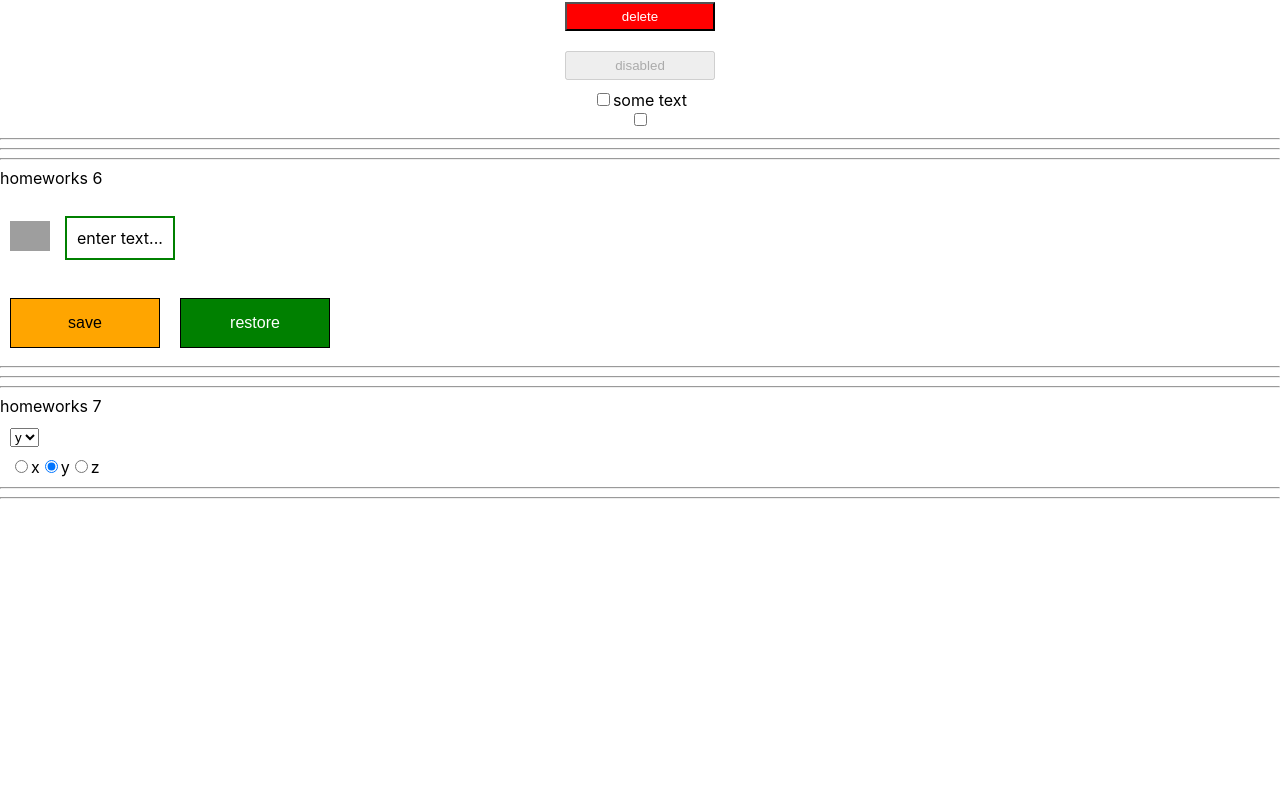
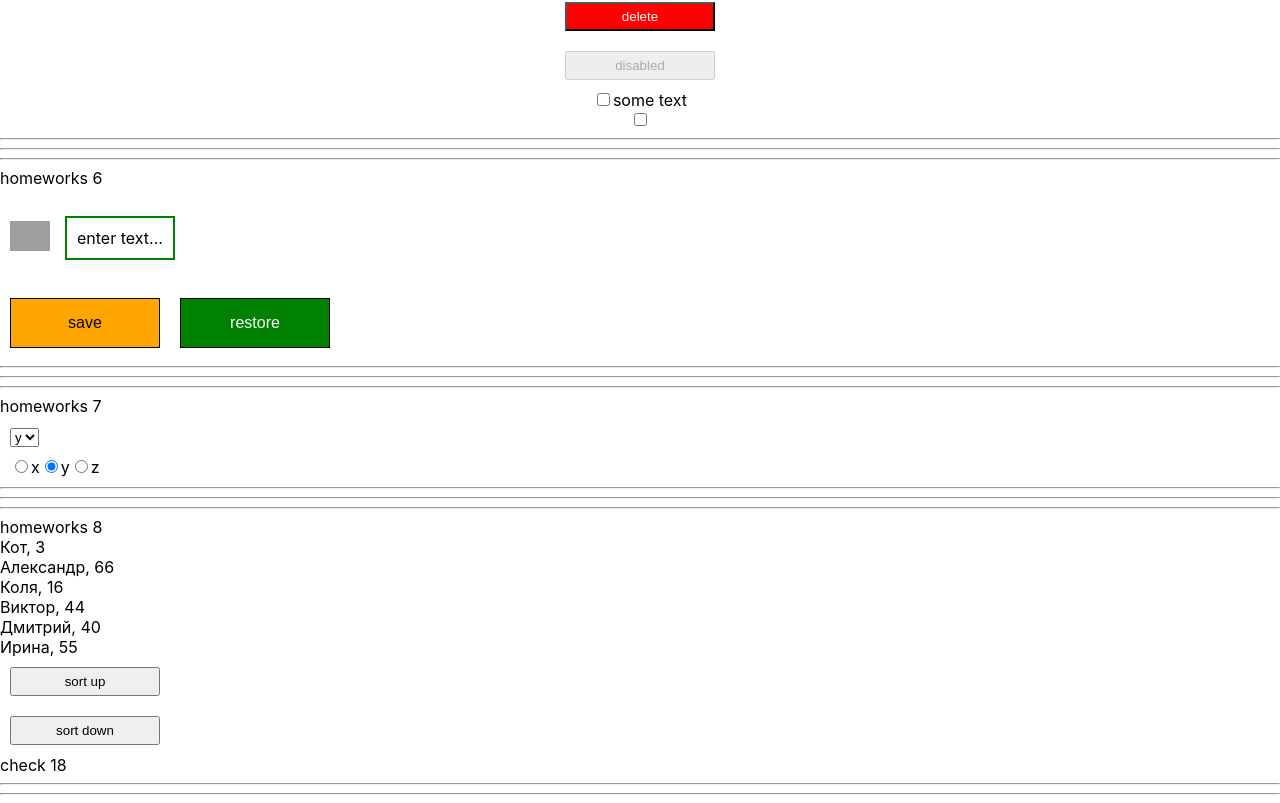
Before and after one commit to Crash2022/Samurai-Homeworks, a React (Create React App) app: page /#/pre-junior in a window 1280 px wide. Shown: the part 1058-1861 px from the top of the page. Before the commit the page ends 1565 px from the top, so only its background shows below. Built offline with nearby package versions, Linux system fonts and the light colour scheme; grey boxes are pictures that could not be loaded.

Commit message:
sort up & down done

```diff
--- a/src/p1-main/m1-ui/u1-app/App.tsx
+++ b/src/p1-main/m1-ui/u1-app/App.tsx
@@ -7,6 +7,7 @@ import HW4 from '../../../p2-homeworks/h4/HW4'
 import HW5 from "../../../p2-homeworks/h5-rrd-v6/HW5";
 import HW6 from "../../../p2-homeworks/h6/HW6";
 import HW7 from "../../../p2-homeworks/h7/HW7";
+import HW8 from "../../../p2-homeworks/h8/HW8";
 
 function App() {
     return (
@@ -19,7 +20,7 @@ function App() {
             <HW5/>
             <HW6/>
             <HW7/>
-
+            <HW8/>
         </div>
     )
 }
--- a/src/p2-homeworks/h8/HW8.tsx
+++ b/src/p2-homeworks/h8/HW8.tsx
@@ -2,7 +2,11 @@ import React, {useState} from 'react'
 import {homeWorkReducer} from './bll/homeWorkReducer'
 import SuperButton from '../h4/common/c2-SuperButton/SuperButton'
 
-// export type UserType =
+export type UserType = {
+    _id: number
+    name: string
+    age: number
+}
 
 const initialPeople = [
     {_id: 0, name: 'Кот', age: 3},
@@ -14,16 +18,17 @@ const initialPeople = [
 ]
 
 function HW8() {
-    const [people, setPeople] = useState<any>(initialPeople) // need to fix any
+    const [people, setPeople] = useState<Array<UserType>>(initialPeople) // need to fix any
 
     // need to fix any
-    const finalPeople = people.map((p: any) => (
+    const finalPeople = people.map((p: UserType) => (
         <div key={p._id}>
-            some name, age
+            {p.name}, {p.age}
         </div>
     ))
 
-    const sortUp = () => setPeople(homeWorkReducer(initialPeople, {type: 'sort', payload: 'up'}))
+    const sortUp = () => setPeople(homeWorkReducer(initialPeople, {type: 'SORT_UP', payload: 'up'}));
+    const sortDown = () => setPeople(homeWorkReducer(initialPeople, {type: 'SORT_DOWN', payload: 'down'}));
 
     return (
         <div>
@@ -34,7 +39,7 @@ function HW8() {
             {finalPeople}
 
             <div><SuperButton onClick={sortUp}>sort up</SuperButton></div>
-            <div>sort down</div>
+            <div><SuperButton onClick={sortDown}>sort down</SuperButton></div>
             check 18
 
             <hr/>
--- a/src/p2-homeworks/h8/bll/homeWorkReducer.ts
+++ b/src/p2-homeworks/h8/bll/homeWorkReducer.ts
@@ -1,8 +1,20 @@
-export const homeWorkReducer = (state: any, action: any): any => { // need to fix any
+import {UserType} from "../HW8";
+
+export const homeWorkReducer = (state: Array<UserType>, action: ActionsType): Array<UserType> => { // need to fix any
     switch (action.type) {
-        case 'sort': {
-            // need to fix
-            return state
+        case SORT_UP: {
+            console.log('SORT_UP');
+            return [...state.sort((a,b) => {
+                    return a.name.localeCompare(b.name);
+                }
+            )];
+        }
+        case SORT_DOWN: {
+            console.log('SORT_DOWN');
+            return [...state.sort((a,b) => {
+                    return b.name.localeCompare(a.name);
+                }
+            )];
         }
         case 'check': {
             // need to fix
@@ -11,3 +23,25 @@ export const homeWorkReducer = (state: any, action: any): any => { // need to fi
         default: return state
     }
 }
+
+export type ActionsType = UpSortACType | DownSortACType
+
+const SORT_UP = 'SORT_UP';
+export type UpSortACType = ReturnType<typeof UpSortAC>
+
+export const UpSortAC = (payload: string) => {
+    return {
+        type: SORT_UP,
+        payload: payload
+    }
+}
+
+const SORT_DOWN = 'SORT_DOWN';
+export type DownSortACType = ReturnType<typeof DownSortAC>
+
+export const DownSortAC = (payload: string) => {
+    return {
+        type: SORT_DOWN,
+        payload: payload
+    }
+}
```
Also changed, not shown: 1 other file (tests, documents, lock files or other folders).
